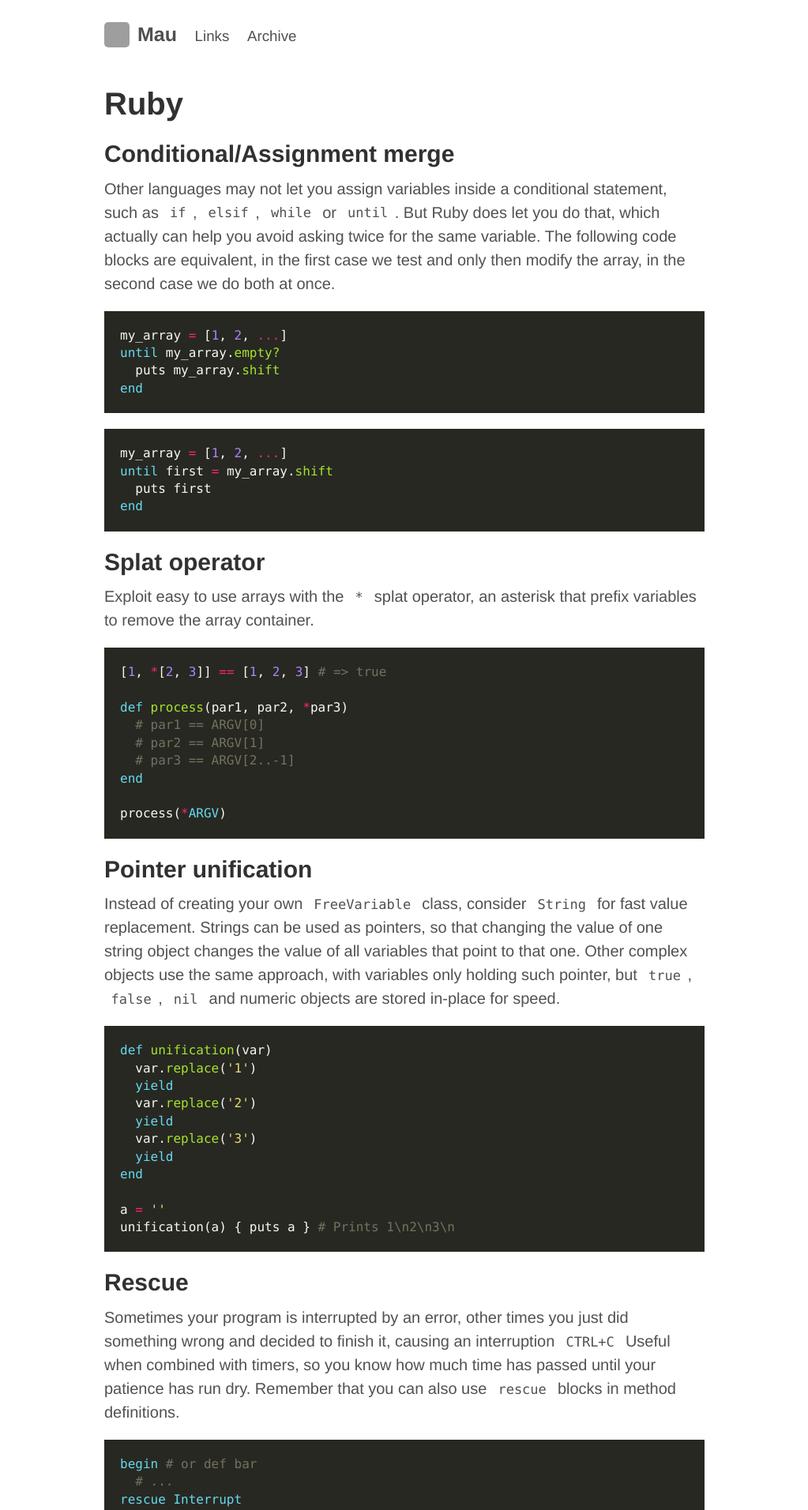
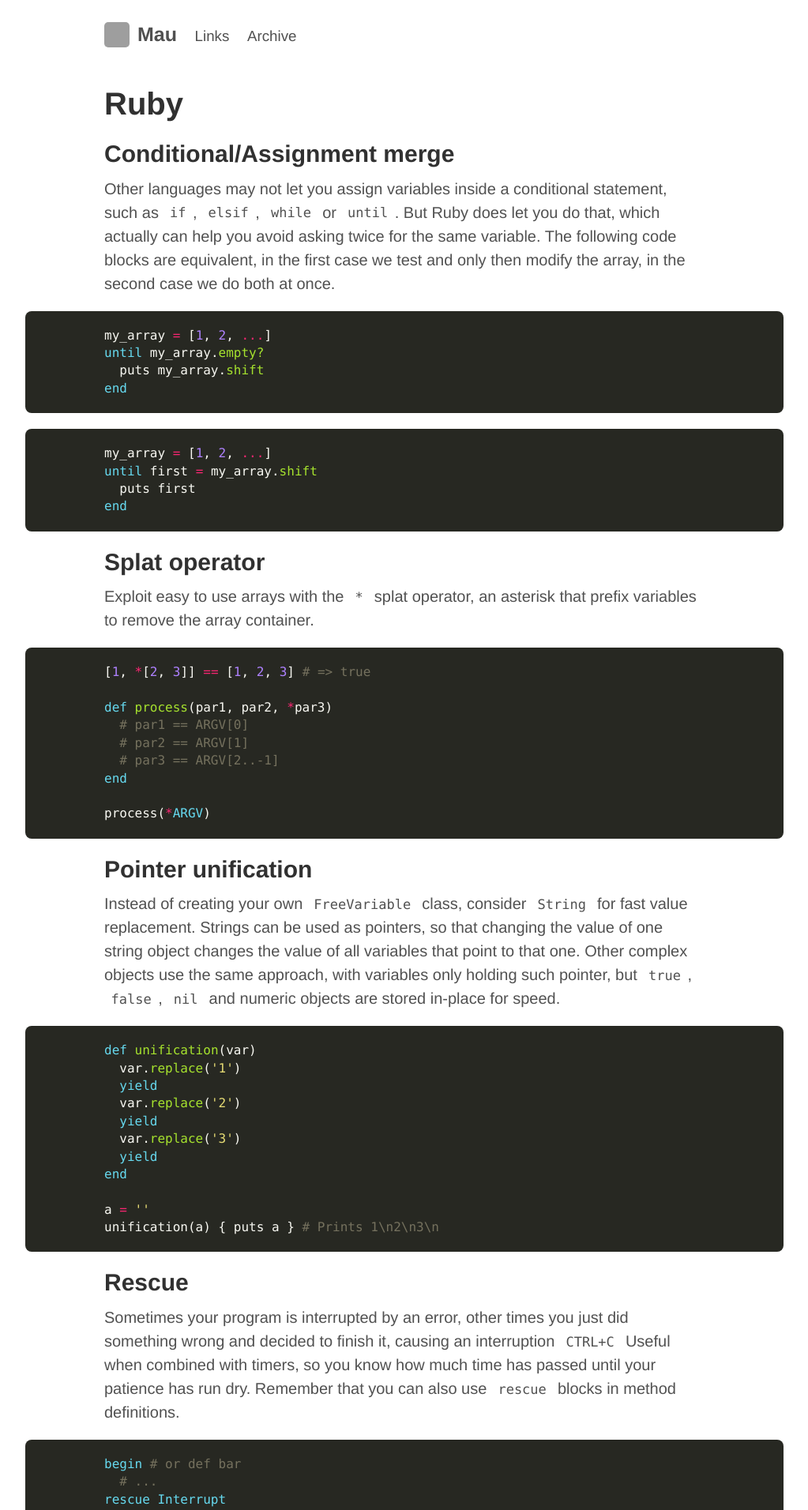
Before and after one commit to Maumagnaguagno/maumagnaguagno.github.io, a Jekyll site: the page built from Ruby.md, in a window 1280 px wide. Shown: the top 1912 px of the page at 79% size, without its empty margins (128-1151 px from the left). Built offline with Jekyll 4.4.1, drawn with Linux system fonts in a browser that asks for light colours; grey boxes are pictures that could not be loaded.

Commit message:
CSS for wider and rounder code blocks

```diff
--- a/css/style.scss
+++ b/css/style.scss
@@ -99,7 +99,10 @@ code {
 pre {
   margin-top: 0;
   margin-bottom: 1rem;
-  padding: 1rem;
+  margin-right: -5rem;
+  margin-left: -5rem;
+  padding: 1rem 5rem;
+  border-radius: 8px;
   font-size: .8rem;
   line-height: 1.4;
   background-color: $pre-background-color;
```
